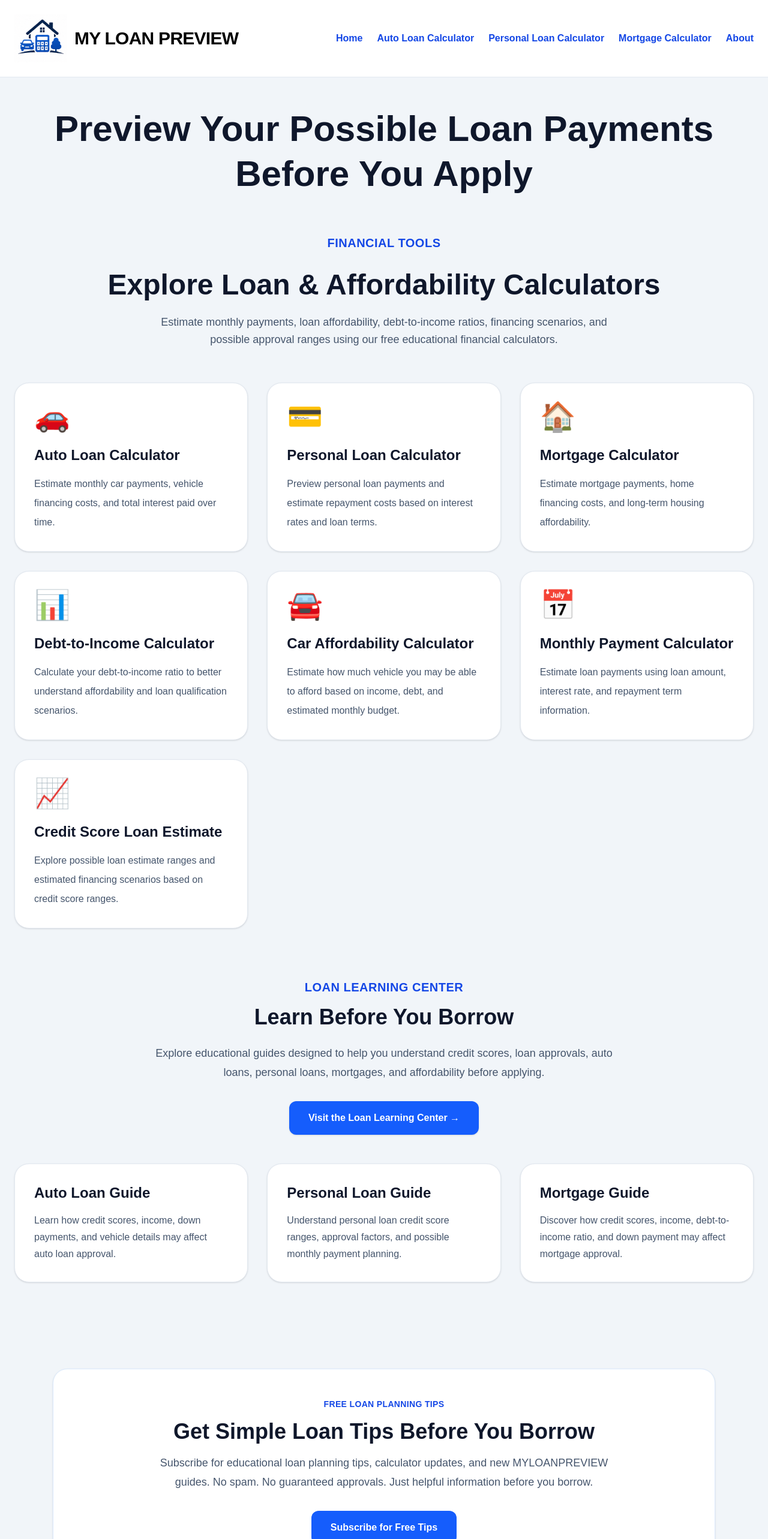
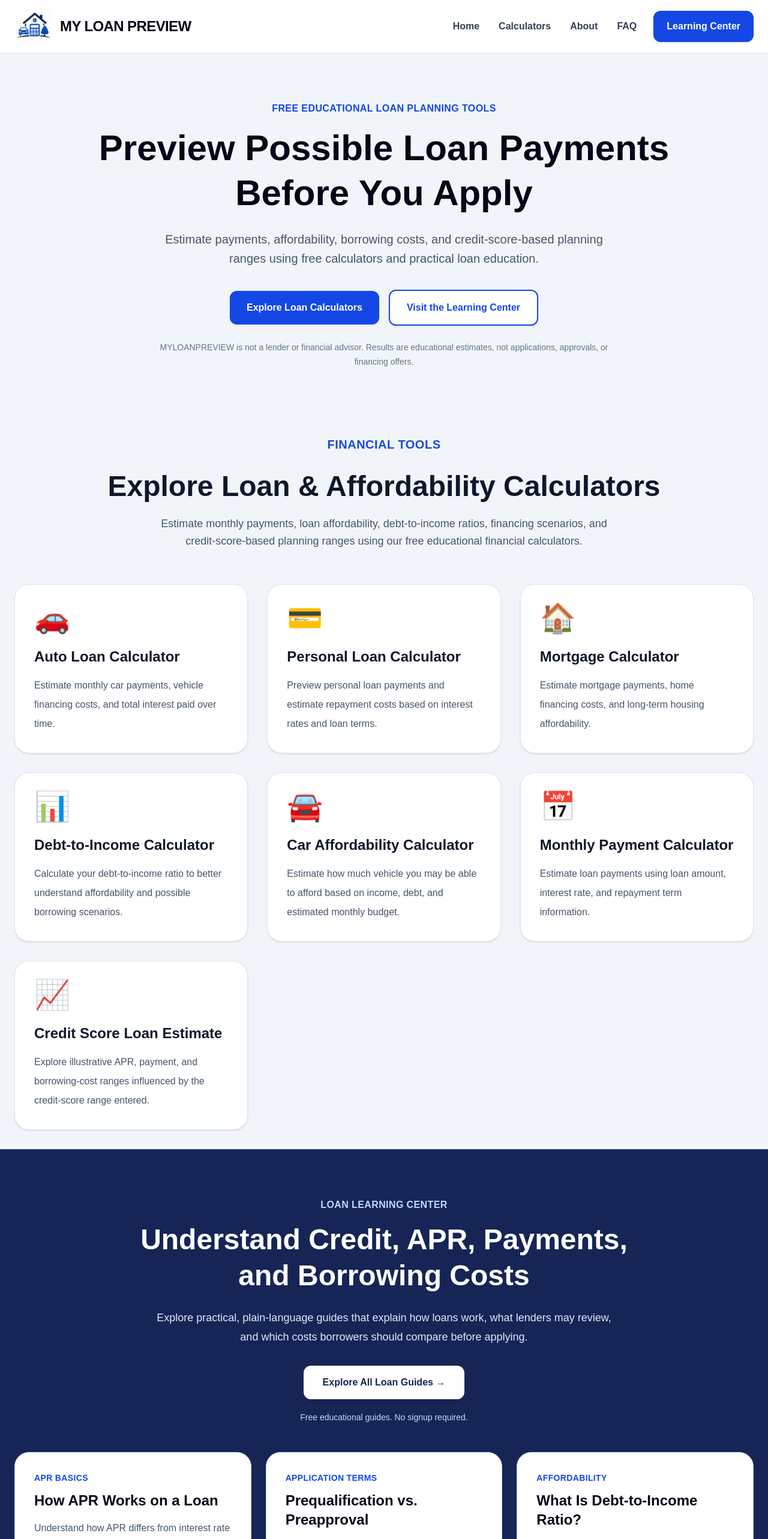
Before and after one commit to 39jorgegonzalez-lab/myloanpreview, a Next.js app: page / in a window 1280 px wide. Shown: the top 2566 px of the page at 60% size. Built offline with nearby package versions, Linux system fonts and the light colour scheme.

Commit message:
Homepage: Improve navigation, hero, and Learning Center visibility

```diff
--- a/app/components/layout/Navbar.tsx
+++ b/app/components/layout/Navbar.tsx
@@ -1,79 +1,148 @@
 "use client";
 
 import Image from "next/image";
-
 import Link from "next/link";
-import { Calculator, Menu, X } from "lucide-react";
+import { Menu, X } from "lucide-react";
 import { useState } from "react";
 
+const navigationLinks = [
+  {
+    label: "Home",
+    href: "/",
+  },
+  {
+    label: "Calculators",
+    href: "/#calculators",
+  },
+  {
+    label: "About",
+    href: "/about",
+  },
+  {
+    label: "FAQ",
+    href: "/faq",
+  },
+];
+
 export default function Navbar() {
-  const [mobileOpen, setMobileOpen] = useState(false);
+  const [mobileOpen, setMobileOpen] =
+    useState(false);
+
+  function closeMobileMenu(): void {
+    setMobileOpen(false);
+  }
 
   return (
-      <header className="bg-white border-b border-slate-200 sticky top-0 z-50">
-
-        <div className="max-w-7xl mx-auto px-6 py-5 flex flex-col md:flex-row items-center justify-between gap-2">
-
+    <header className="sticky top-0 z-50 border-b border-slate-200 bg-white">
+      <div className="mx-auto max-w-7xl px-4 sm:px-6">
+        <div className="flex min-h-20 items-center justify-between gap-4 py-3">
           {/* LOGO */}
 
-          <a
+          <Link
             href="/"
-  className="flex items-center gap-3"
+            onClick={closeMobileMenu}
+            className="flex min-w-0 items-center gap-3"
+            aria-label="MYLOANPREVIEW home"
           >
-  <img
+            <Image
               src="/logo.png"
-    alt="MYLOANPREVIEW Logo"
-    className="w-22 h-22 object-contain"
+              alt=""
+              width={80}
+              height={80}
+              priority
+              className="h-14 w-14 shrink-0 object-contain sm:h-16 sm:w-16"
             />
 
-  <span className="text-black text-3xl font-bold tracking-tight">
+            <span className="truncate text-xl font-bold tracking-tight text-slate-950 sm:text-2xl">
               MY LOAN PREVIEW
             </span>
-</a>
+          </Link>
 
-          {/* NAVIGATION */}
+          {/* DESKTOP NAVIGATION */}
 
-          <nav className="flex flex-wrap justify-center gap-4 md:gap-6 text-m font-semibold">
+          <nav
+            aria-label="Primary navigation"
+            className="hidden items-center gap-2 lg:flex"
+          >
+            {navigationLinks.map((link) => (
+              <Link
+                key={link.href}
+                href={link.href}
+                className="rounded-lg px-3 py-2 font-semibold text-slate-700 transition hover:bg-slate-100 hover:text-blue-700 focus:outline-none focus:ring-2 focus:ring-blue-600 focus:ring-offset-2"
+              >
+                {link.label}
+              </Link>
+            ))}
 
-            <a href="/" className="text-blue-700 hover:underline">
-              Home
-            </a>
-
-            <a
-              href="/auto-loan-calculator"
-              className="text-blue-700 hover:underline"
+            <Link
+              href="/learning-center"
+              className="ml-2 rounded-xl border-2 border-blue-700 bg-blue-700 px-5 py-3 font-bold text-white shadow-sm transition hover:border-blue-800 hover:bg-blue-800 focus:outline-none focus:ring-2 focus:ring-blue-600 focus:ring-offset-2"
             >
-              Auto Loan Calculator
-            </a>
-
-            <a
-              href="/personal-loan-calculator"
-              className="text-blue-700 hover:underline"
-            >
-              Personal Loan Calculator
-            </a>
-
-            <a
-              href="/mortgage-calculator"
-              className="text-blue-700 hover:underline"
-            >
-              Mortgage Calculator
-            </a>
-
-            <a
-              href="/about"
-              className="text-blue-700 hover:underline"
-            >
-              About
-            </a>
-
+              Learning Center
+            </Link>
           </nav>
 
+          {/* MOBILE MENU BUTTON */}
 
-          {/* CTA BUTTON */}
-
+          <button
+            type="button"
+            aria-label={
+              mobileOpen
+                ? "Close navigation menu"
+                : "Open navigation menu"
+            }
+            aria-expanded={mobileOpen}
+            aria-controls="mobile-navigation"
+            onClick={() =>
+              setMobileOpen((current) => !current)
+            }
+            className="inline-flex h-11 w-11 shrink-0 items-center justify-center rounded-xl border border-slate-300 bg-white text-slate-900 shadow-sm transition hover:bg-slate-100 focus:outline-none focus:ring-2 focus:ring-blue-600 focus:ring-offset-2 lg:hidden"
+          >
+            {mobileOpen ? (
+              <X
+                className="h-6 w-6"
+                aria-hidden="true"
+              />
+            ) : (
+              <Menu
+                className="h-6 w-6"
+                aria-hidden="true"
+              />
+            )}
+          </button>
         </div>
 
+        {/* MOBILE NAVIGATION */}
+
+        {mobileOpen && (
+          <nav
+            id="mobile-navigation"
+            aria-label="Mobile navigation"
+            className="border-t border-slate-200 pb-5 pt-4 lg:hidden"
+          >
+            <div className="grid gap-2">
+              {navigationLinks.map((link) => (
+                <Link
+                  key={link.href}
+                  href={link.href}
+                  onClick={closeMobileMenu}
+                  className="rounded-xl px-4 py-3 font-semibold text-slate-800 transition hover:bg-slate-100 hover:text-blue-700 focus:outline-none focus:ring-2 focus:ring-blue-600"
+                >
+                  {link.label}
+                </Link>
+              ))}
+
+              <Link
+                href="/learning-center"
+                onClick={closeMobileMenu}
+                className="mt-2 rounded-xl border-2 border-blue-700 bg-blue-700 px-4 py-3 text-center font-bold text-white shadow-sm transition hover:border-blue-800 hover:bg-blue-800 focus:outline-none focus:ring-2 focus:ring-blue-600 focus:ring-offset-2"
+              >
+                Visit the Learning Center
+              </Link>
+            </div>
+          </nav>
+        )}
+      </div>
     </header>
   );
 }
--- a/app/page.tsx
+++ b/app/page.tsx
@@ -5,21 +5,52 @@ export default function Home() {
 
             {/* HERO */}
 
-      <section className="max-w-6xl mx-auto px-6 py-12 text-center">
+      <section className="mx-auto max-w-6xl px-6 py-16 text-center md:py-20">
+        <p className="mb-4 font-semibold uppercase tracking-wide text-blue-700">
+          Free Educational Loan Planning Tools
+        </p>
 
-        <h1 className="text-lg md:text-6xl font-bold leading-tight mb-3">
-          Preview Your Possible Loan Payments Before You Apply
+        <h1 className="mx-auto mb-6 max-w-5xl text-4xl font-bold leading-tight text-slate-950 md:text-6xl">
+          Preview Possible Loan Payments Before You Apply
         </h1>
 
-        {/* HERO BUTTONS */}
+        <p className="mx-auto max-w-3xl text-lg leading-8 text-slate-600 md:text-xl">
+          Estimate payments, affordability, borrowing
+          costs, and credit-score-based planning ranges
+          using free calculators and practical loan
+          education.
+        </p>
 
+        <div className="mt-9 flex flex-col items-stretch justify-center gap-4 sm:flex-row sm:items-center">
+          <a
+            href="#calculators"
+            className="rounded-xl bg-blue-700 px-7 py-4 text-center font-bold text-white shadow-sm transition hover:bg-blue-800 focus:outline-none focus:ring-2 focus:ring-blue-600 focus:ring-offset-2"
+          >
+            Explore Loan Calculators
+          </a>
 
+          <a
+            href="/learning-center"
+            className="rounded-xl border-2 border-blue-700 bg-white px-7 py-4 text-center font-bold text-blue-700 shadow-sm transition hover:bg-blue-50 focus:outline-none focus:ring-2 focus:ring-blue-600 focus:ring-offset-2"
+          >
+            Visit the Learning Center
+          </a>
+        </div>
 
+        <p className="mx-auto mt-6 max-w-3xl text-sm leading-6 text-slate-500">
+          MYLOANPREVIEW is not a lender or financial
+          advisor. Results are educational estimates,
+          not applications, approvals, or financing
+          offers.
+        </p>
       </section>
 
       {/* CALCULATOR TOOLS SECTION */}
 
-<section className="max-w-7xl mx-auto px-6 py-1">
+<section
+  id="calculators"
+  className="mx-auto max-w-7xl scroll-mt-28 px-6 py-8"
+>
   <div className="text-center mb-14">
     <p className="text-xl text-blue-700 font-semibold uppercase tracking-wide mb-8">
       Financial Tools
@@ -31,7 +62,7 @@ export default function Home() {
 
     <p className="text-lg text-slate-600 max-w-3xl mx-auto leading-relaxed">
       Estimate monthly payments, loan affordability, debt-to-income ratios,
-      financing scenarios, and possible approval ranges using our free
+      financing scenarios, and credit-score-based planning ranges using our free
       educational financial calculators.
     </p>
   </div>
@@ -106,7 +137,7 @@ export default function Home() {
 
       <p className="text-slate-600 leading-8">
         Calculate your debt-to-income ratio to better understand
-        affordability and loan qualification scenarios.
+        affordability and possible borrowing scenarios.
       </p>
     </a>
 
@@ -159,80 +190,113 @@ export default function Home() {
       </h3>
 
       <p className="text-slate-600 leading-8">
-        Explore possible loan estimate ranges and estimated
-        financing scenarios based on credit score ranges.
+        Explore illustrative APR, payment, and borrowing-cost
+        ranges influenced by the credit-score range entered.
       </p>
     </a>
 
   </div>
 </section>
 
-<section className="max-w-7xl mx-auto px-6 py-20">
-  <div className="text-center mb-12">
-    <p className="text-xl text-blue-700 font-semibold uppercase tracking-wide mb-4">
+<section className="border-y border-blue-900 bg-blue-950">
+  <div className="mx-auto max-w-7xl px-6 py-20">
+    <div className="mx-auto max-w-4xl text-center">
+      <p className="mb-4 font-semibold uppercase tracking-wide text-blue-200">
         Loan Learning Center
       </p>
 
-    <h2 className="text-4xl font-bold text-slate-900 mb-6">
-      Learn Before You Borrow
+      <h2 className="text-4xl font-bold leading-tight text-white md:text-5xl">
+        Understand Credit, APR, Payments, and Borrowing Costs
       </h2>
 
-    <p className="text-lg text-slate-600 max-w-3xl mx-auto leading-8">
-      Explore educational guides designed to help you understand credit scores,
-      loan approvals, auto loans, personal loans, mortgages, and affordability
-      before applying.
+      <p className="mx-auto mt-6 max-w-3xl text-lg leading-8 text-blue-100">
+        Explore practical, plain-language guides that
+        explain how loans work, what lenders may review,
+        and which costs borrowers should compare before
+        applying.
       </p>
 
       <a
         href="/learning-center"
-      className="inline-block mt-8 rounded-xl bg-blue-600 px-8 py-4 text-white font-semibold shadow-sm hover:bg-blue-700 transition"
+        className="mt-8 inline-flex rounded-xl bg-white px-8 py-4 text-center font-bold text-blue-950 shadow-sm transition hover:bg-blue-50 focus:outline-none focus:ring-2 focus:ring-white focus:ring-offset-2 focus:ring-offset-blue-950"
       >
-      Visit the Loan Learning Center →
+        Explore All Loan Guides →
       </a>
+
+      <p className="mt-5 text-sm text-blue-200">
+        Free educational guides. No signup required.
+      </p>
     </div>
 
-  <div className="grid md:grid-cols-3 gap-8">
+    <div className="mt-12 grid gap-6 md:grid-cols-3">
       <a
-      href="/learning-center/what-credit-score-do-you-need-for-a-car-loan"
-      className="bg-white border border-slate-200 rounded-3xl p-8 shadow-sm hover:-translate-y-1 hover:shadow-[0_12px_35px_rgba(29,78,216,0.45)] transition-all duration-300 block"
+        href="/learning-center/how-apr-works-on-a-loan"
+        className="block rounded-3xl border border-blue-200 bg-white p-8 shadow-sm transition hover:-translate-y-1 hover:shadow-xl focus:outline-none focus:ring-2 focus:ring-white focus:ring-offset-2 focus:ring-offset-blue-950"
       >
-      <h3 className="text-2xl font-bold mb-4">
-        Auto Loan Guide
+        <p className="mb-3 text-sm font-bold uppercase tracking-wide text-blue-700">
+          APR Basics
+        </p>
+
+        <h3 className="text-2xl font-bold text-slate-950">
+          How APR Works on a Loan
         </h3>
 
-      <p className="text-slate-600 leading-7">
-        Learn how credit scores, income, down payments, and vehicle details may
-        affect auto loan approval.
+        <p className="mt-4 leading-7 text-slate-600">
+          Understand how APR differs from interest rate
+          and why it can help reveal the broader cost of
+          borrowing.
         </p>
+
+        <span className="mt-6 inline-block font-bold text-blue-700">
+          Read the Guide →
+        </span>
       </a>
 
       <a
-      href="/learning-center/what-credit-score-do-you-need-for-a-personal-loan"
-      className="bg-white border border-slate-200 rounded-3xl p-8 shadow-sm hover:-translate-y-1 hover:shadow-[0_12px_35px_rgba(29,78,216,0.45)] transition-all duration-300 block"
+        href="/learning-center/loan-prequalification-vs-preapproval"
+        className="block rounded-3xl border border-blue-200 bg-white p-8 shadow-sm transition hover:-translate-y-1 hover:shadow-xl focus:outline-none focus:ring-2 focus:ring-white focus:ring-offset-2 focus:ring-offset-blue-950"
       >
-      <h3 className="text-2xl font-bold mb-4">
-        Personal Loan Guide
+        <p className="mb-3 text-sm font-bold uppercase tracking-wide text-blue-700">
+          Application Terms
+        </p>
+
+        <h3 className="text-2xl font-bold text-slate-950">
+          Prequalification vs. Preapproval
         </h3>
 
-      <p className="text-slate-600 leading-7">
-        Understand personal loan credit score ranges, approval factors, and
-        possible monthly payment planning.
+        <p className="mt-4 leading-7 text-slate-600">
+          Learn how these common terms differ and why
+          neither one guarantees final loan approval.
         </p>
+
+        <span className="mt-6 inline-block font-bold text-blue-700">
+          Read the Guide →
+        </span>
       </a>
 
       <a
-      href="/learning-center/what-credit-score-do-you-need-for-a-mortgage"
-      className="bg-white border border-slate-200 rounded-3xl p-8 shadow-sm hover:-translate-y-1 hover:shadow-[0_12px_35px_rgba(29,78,216,0.45)] transition-all duration-300 block"
+        href="/learning-center/what-is-debt-to-income-ratio"
+        className="block rounded-3xl border border-blue-200 bg-white p-8 shadow-sm transition hover:-translate-y-1 hover:shadow-xl focus:outline-none focus:ring-2 focus:ring-white focus:ring-offset-2 focus:ring-offset-blue-950"
       >
-      <h3 className="text-2xl font-bold mb-4">
-        Mortgage Guide
+        <p className="mb-3 text-sm font-bold uppercase tracking-wide text-blue-700">
+          Affordability
+        </p>
+
+        <h3 className="text-2xl font-bold text-slate-950">
+          What Is Debt-to-Income Ratio?
         </h3>
 
-      <p className="text-slate-600 leading-7">
-        Discover how credit scores, income, debt-to-income ratio, and down
-        payment may affect mortgage approval.
+        <p className="mt-4 leading-7 text-slate-600">
+          See how monthly debts compare with gross income
+          and why lenders may consider DTI when reviewing
+          affordability.
         </p>
+
+        <span className="mt-6 inline-block font-bold text-blue-700">
+          Read the Guide →
+        </span>
       </a>
+    </div>
   </div>
 </section>
 
```
Lines whose indentation alone changed are shown as unchanged.
